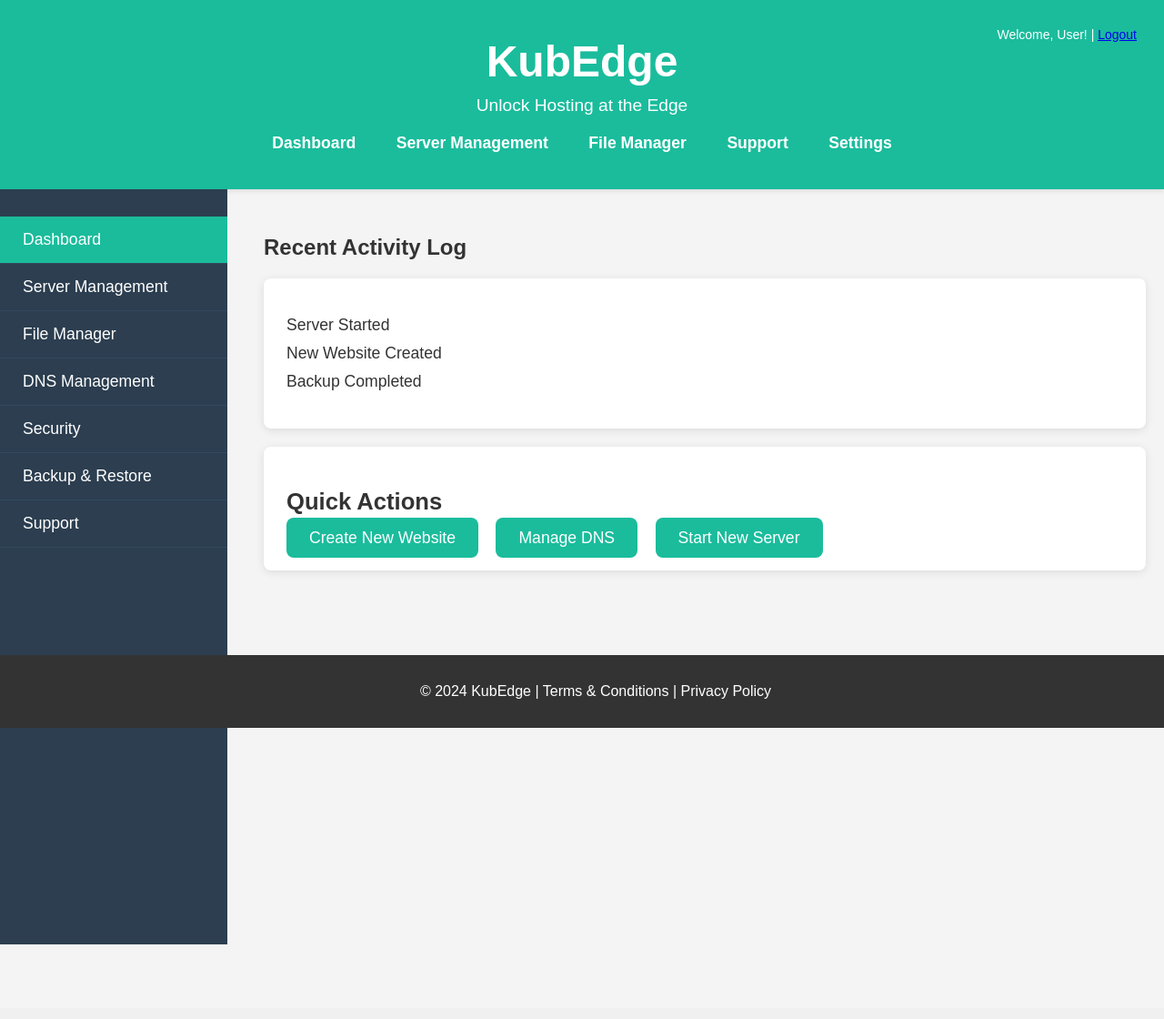
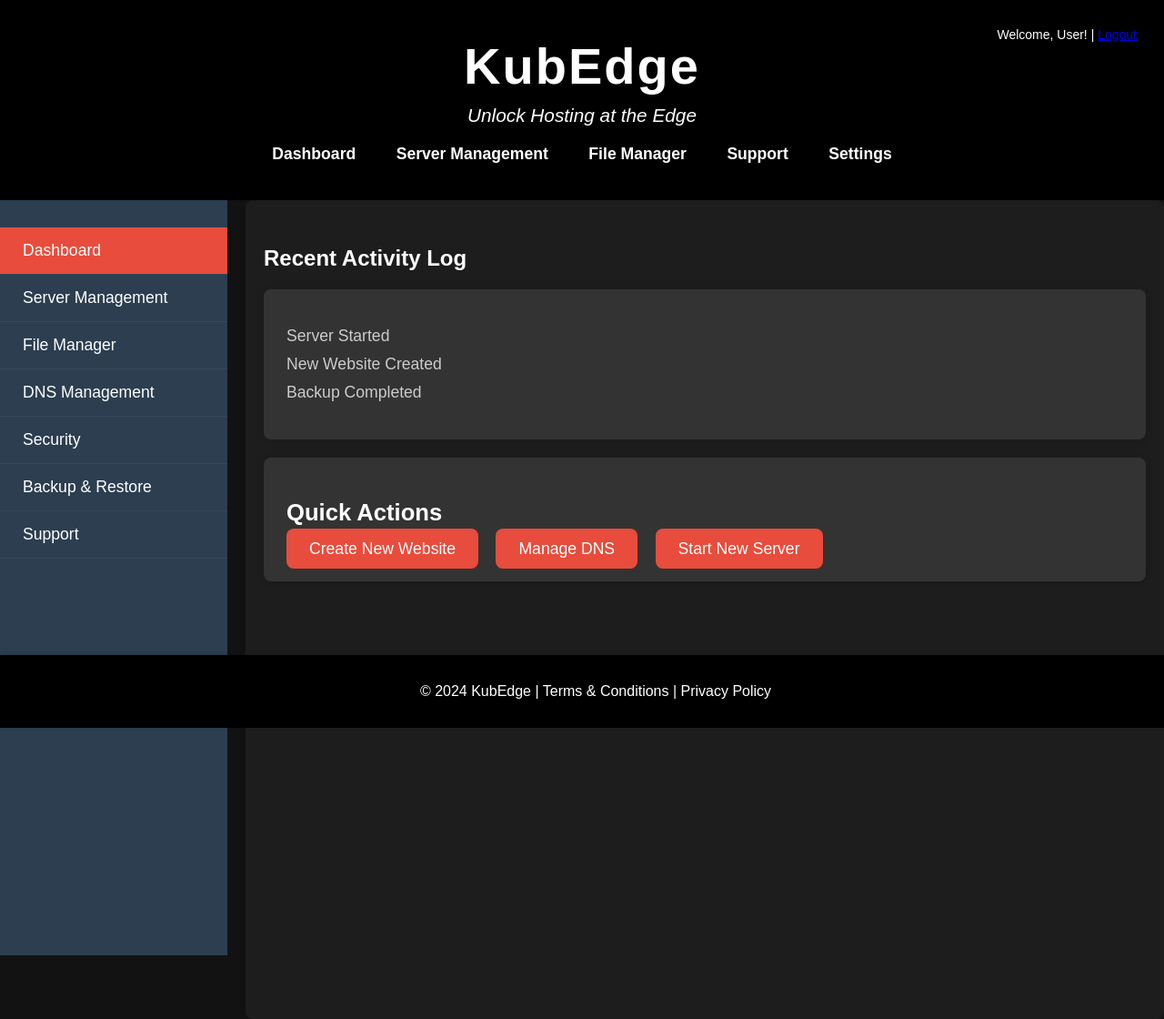
Before and after one commit to deveshrathore123/kubedge_gui, a Flask app: page / in a window 1280 px wide. Shown: the whole page at 91% size. Before the commit the page ends 1038 px from the top, so only its background shows below. Run offline with Flask 3, Linux system fonts and the light colour scheme.

Commit message:
Update index.html

```diff
--- a/templates/index.html
+++ b/templates/index.html
@@ -11,30 +11,33 @@
             font-family: 'Arial', sans-serif;
             margin: 0;
             padding: 0;
-            background-color: #f4f4f4;
-            color: #333;
+            background-color: #121212;
+            color: #fff;
             overflow-x: hidden;
         }
 
         /* Header Styles */
         header {
-            background-color: #1abc9c;
+            background-color: #000;
             color: white;
             padding: 40px 20px;
             text-align: center;
             box-shadow: 0 2px 5px rgba(0, 0, 0, 0.1);
+            position: relative;
         }
 
         header h1 {
-            font-size: 3em;
+            font-size: 3.5em;
             margin: 0;
             color: #fff;
             font-weight: bold;
+            letter-spacing: 2px;
         }
 
         header p {
-            font-size: 1.2em;
+            font-size: 1.3em;
             margin: 10px 0 0;
+            font-style: italic;
         }
 
         header nav {
@@ -51,7 +54,7 @@
         }
 
         header nav a:hover {
-            color: #34495e;
+            color: #e74c3c;
         }
 
         header .user-info {
@@ -84,7 +87,7 @@
 
         .sidebar a:hover,
         .sidebar .active {
-            background-color: #1abc9c;
+            background-color: #e74c3c;
         }
 
         /* Main Content */
@@ -93,23 +96,26 @@
             padding: 30px 20px;
             padding-bottom: 70px;
             min-height: 100vh;
+            background-color: #1d1d1d;
+            border-radius: 8px;
         }
 
         .card {
-            background-color: white;
+            background-color: #333;
             box-shadow: 0 2px 10px rgba(0, 0, 0, 0.1);
             padding: 25px;
             margin-bottom: 20px;
             border-radius: 8px;
-            transition: transform 0.3s ease;
+            transition: transform 0.3s ease, box-shadow 0.3s ease;
         }
 
         .card:hover {
-            transform: scale(1.02);
+            transform: scale(1.05);
+            box-shadow: 0 4px 15px rgba(0, 0, 0, 0.3);
         }
 
         .card h2 {
-            color: #333;
+            color: #fff;
             font-size: 1.6em;
             margin-bottom: 15px;
         }
@@ -122,11 +128,12 @@
         .card ul li {
             margin-bottom: 10px;
             font-size: 1.1em;
+            color: #ccc;
         }
 
         .btn {
             padding: 12px 25px;
-            background-color: #1abc9c;
+            background-color: #e74c3c;
             color: white;
             text-decoration: none;
             border-radius: 8px;
@@ -136,18 +143,19 @@
         }
 
         .btn:hover {
-            background-color: #16a085;
+            background-color: #c0392b;
         }
 
         /* Footer */
         footer {
-            background-color: #333;
+            background-color: #000;
             color: white;
             text-align: center;
             padding: 15px;
             position: fixed;
             bottom: 0;
             width: 100%;
+            box-shadow: 0 -2px 5px rgba(0, 0, 0, 0.1);
         }
 
         /* Utility classes */
```
